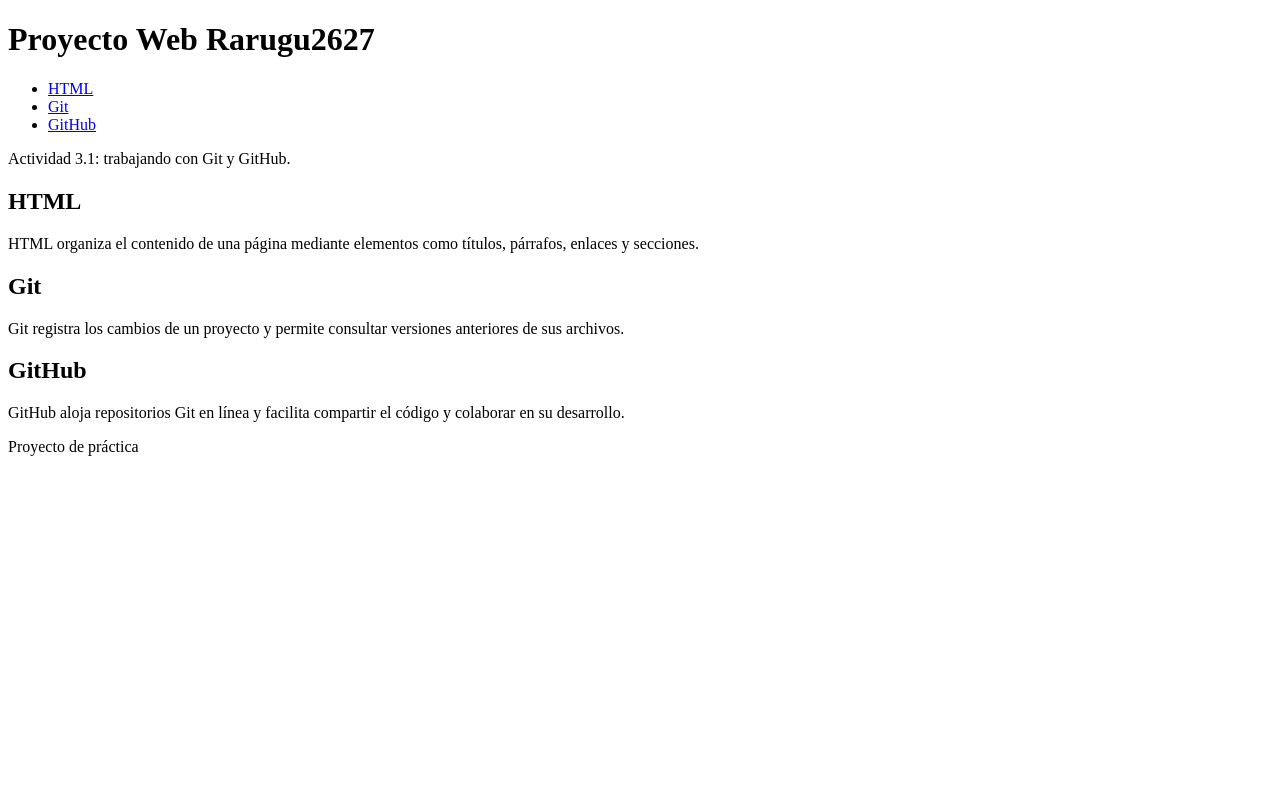
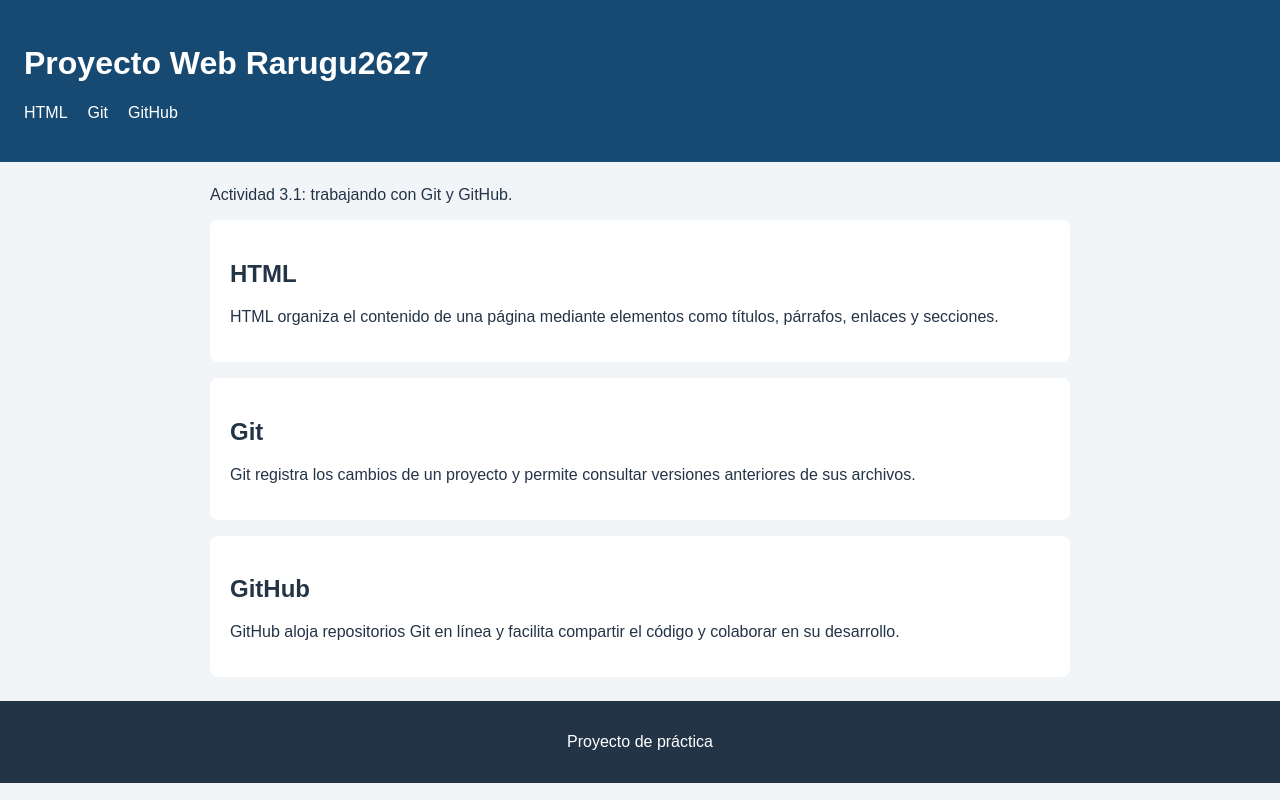
Before and after one commit to rarugu/Proyecto-Web-Rarugu2627, a plain HTML site: page index.html in a window 1280 px wide. Drawn offline with Linux system fonts and the light colour scheme.

Commit message:
Aplicar estilos generales al proyecto

```diff
--- a/css/styles.css
+++ b/css/styles.css
@@ -1 +1,53 @@
 /* Estilos iniciales del proyecto web */
+* {
+    box-sizing: border-box;
+}
+
+body {
+    margin: 0;
+    font-family: Arial, sans-serif;
+    color: #243447;
+    background-color: #f2f5f8;
+}
+
+header {
+    padding: 24px;
+    color: white;
+    background-color: #174a73;
+}
+
+nav ul {
+    display: flex;
+    gap: 20px;
+    padding: 0;
+    list-style: none;
+}
+
+nav a {
+    color: white;
+    text-decoration: none;
+}
+
+    nav a:hover {
+        text-decoration: underline;
+    }
+
+main {
+    max-width: 900px;
+    margin: 24px auto;
+    padding: 0 20px;
+}
+
+section {
+    margin: 16px 0;
+    padding: 20px;
+    background-color: white;
+    border-radius: 8px;
+}
+
+footer {
+    padding: 16px;
+    text-align: center;
+    color: white;
+    background-color: #243447;
+}
```
